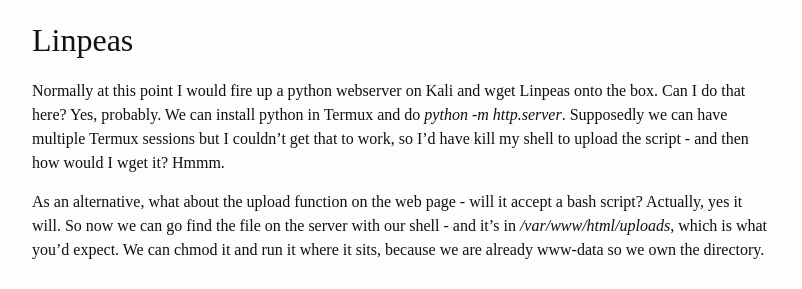
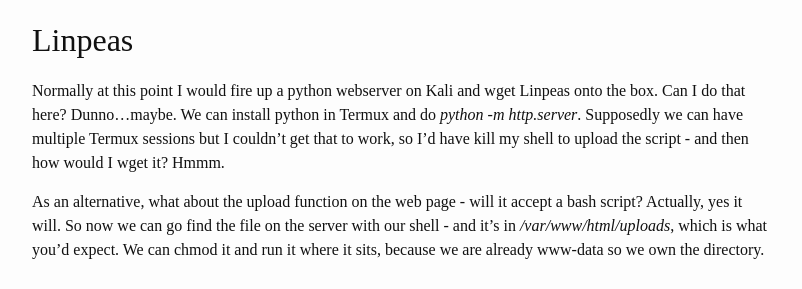
Before and after one commit to 0xordinaryday/blog, a Jekyll site: the page built from hacking/_posts/2020-09-14-termux.md, in a window 1280 px wide and 900 px high, scrolled down 1951 px. Shown: the part 178-467 px from the top of the window, without its empty margins (238-1040 px from the left). Built offline with Jekyll 4.4.1, drawn with Linux system fonts in a browser that asks for light colours.

Commit message:
Edit termux again

```diff
--- a/hacking/_posts/2020-09-14-termux.md
+++ b/hacking/_posts/2020-09-14-termux.md
@@ -65,7 +65,7 @@
 Visting the **uploads** page and choosing the shell file launches the connection - success!
 
 ## Linpeas
-Normally at this point I would fire up a python webserver on Kali and wget Linpeas onto the box. Can I do that here? Yes, probably. We can install python in Termux and do *python -m http.server*. Supposedly we can have multiple Termux sessions but I couldn't get that to work, so I'd have kill my shell to upload the script - and then how would I wget it? Hmmm.
+Normally at this point I would fire up a python webserver on Kali and wget Linpeas onto the box. Can I do that here? Dunno...maybe. We can install python in Termux and do *python -m http.server*. Supposedly we can have multiple Termux sessions but I couldn't get that to work, so I'd have kill my shell to upload the script - and then how would I wget it? Hmmm.
 
 As an alternative, what about the upload function on the web page - will it accept a bash script? Actually, yes it will. So now we can go find the file on the server with our shell - and it's in */var/www/html/uploads*, which is what you'd expect. We can chmod it and run it where it sits, because we are already www-data so we own the directory.
 
```
